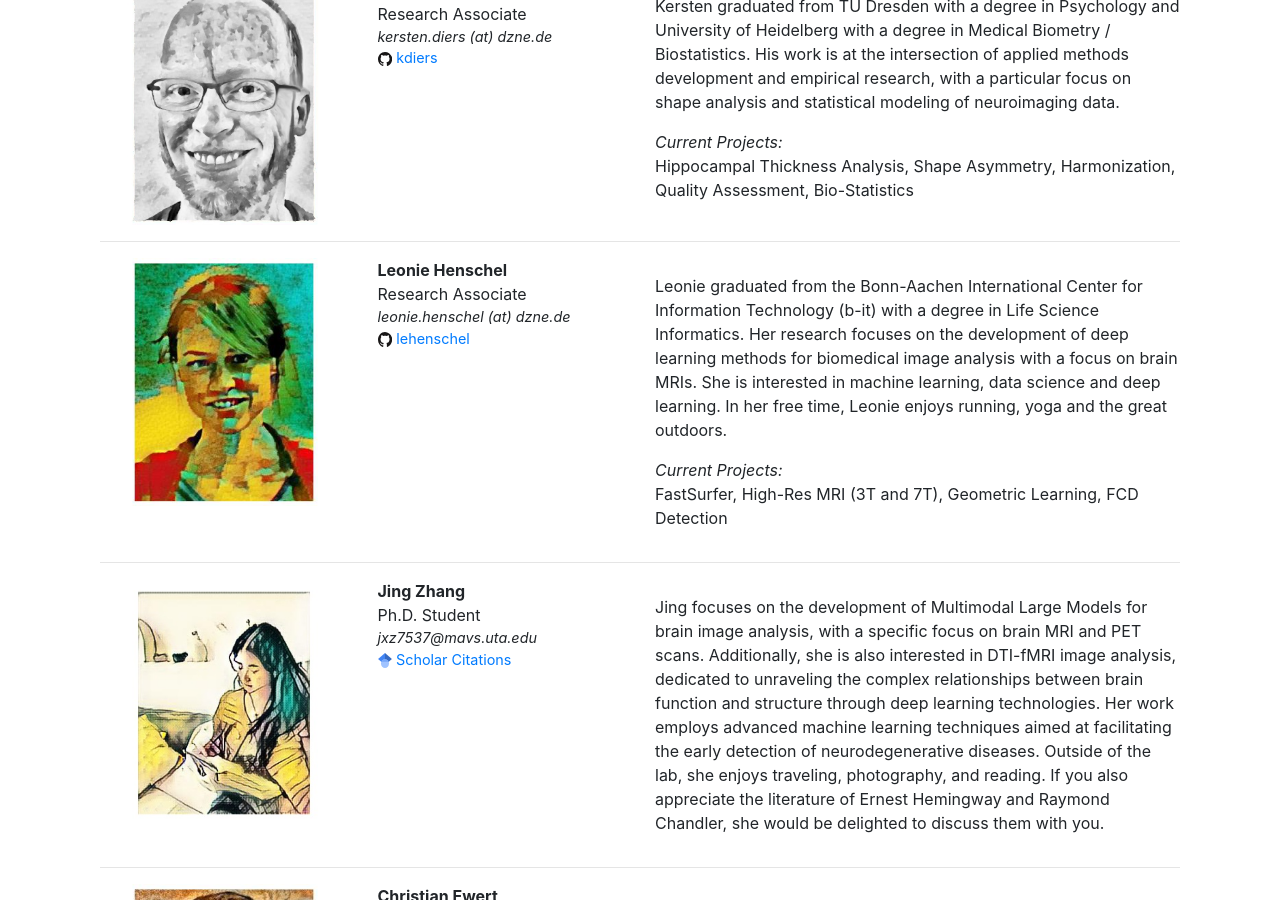
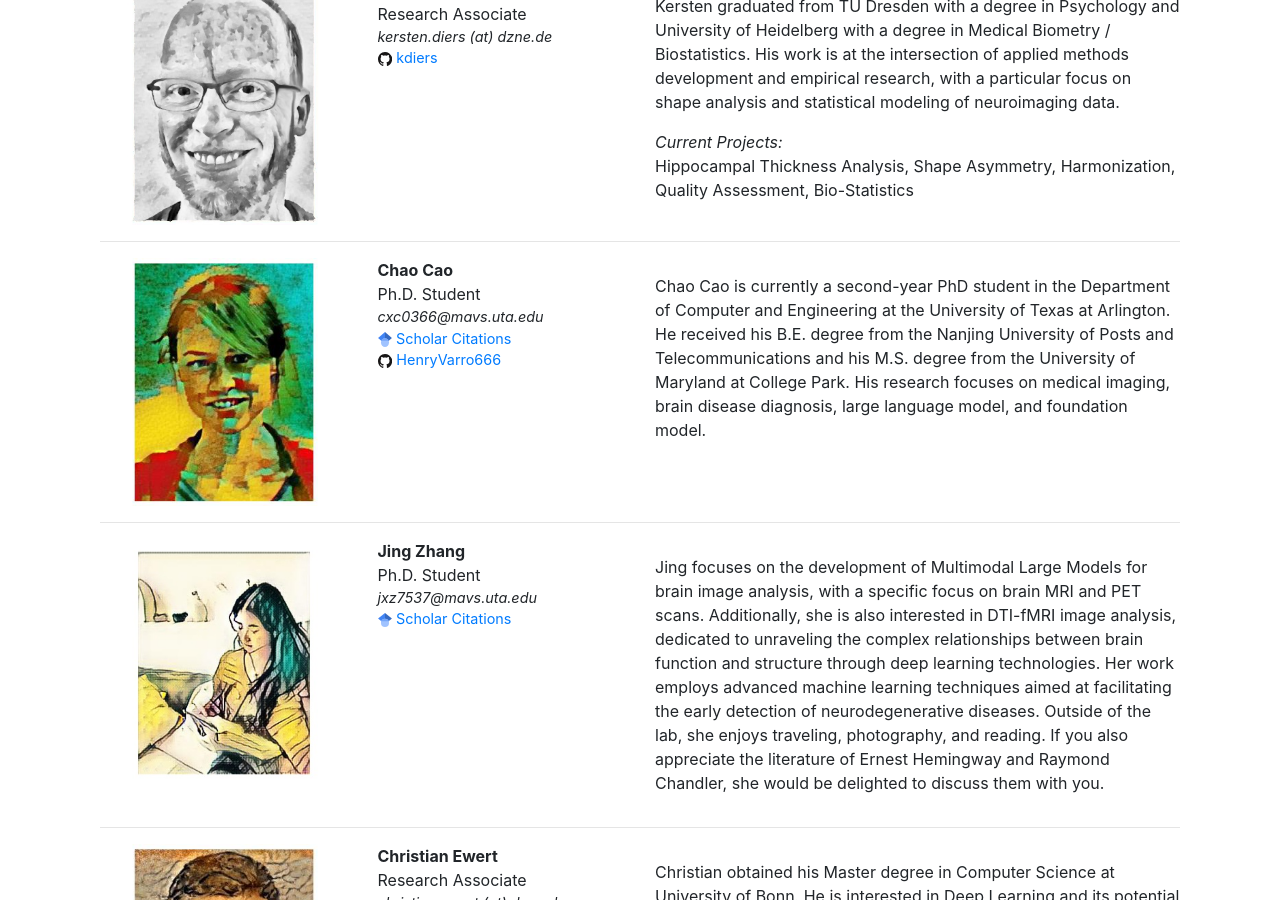
Before and after one commit to Deep-MI/Deep-MI.github.io, a Jekyll site: the page built from members/index.html, in a window 1280 px wide and 900 px high, scrolled down 1541 px. Built offline with Jekyll 4.4.1, drawn with Linux system fonts in a browser that asks for light colours; nearby versions of some CDN libraries; comment, search, counter and statistics services are not loaded.

Commit message:
Update members.yml

```diff
--- a/_data/members.yml
+++ b/_data/members.yml
@@ -65,17 +65,15 @@
   analysis and statistical modeling of neuroimaging data.'
   projects: 'Hippocampal Thickness Analysis, Shape Asymmetry, Harmonization, Quality Assessment, Bio-Statistics'
 
-- name: Leonie Henschel
+- name: Chao Cao
   image: /static/img/members/henschel.jpg
-  position: Research Associate
-  email: leonie.henschel (at) dzne.de
-  github: lehenschel
-  description: 'Leonie graduated from the Bonn-Aachen International Center for Information
-  Technology (b-it) with a degree in Life Science Informatics. Her research focuses on the
-  development of deep learning methods for biomedical image analysis with a focus on brain
-  MRIs. She is interested in machine learning, data science and deep learning. In her free time,
-  Leonie enjoys running, yoga and the great outdoors.'
-  projects: 'FastSurfer, High-Res MRI (3T and 7T), Geometric Learning, FCD Detection'
+  position: Ph.D. Student
+  email: cxc0366@mavs.uta.edu
+  github: HenryVarro666
+  scholar: NJWMZBsAAAAJ
+  description: 'Chao Cao is currently a second-year PhD student in the Department of Computer and Engineering at the University of Texas at Arlington.
+  He received his B.E. degree from the Nanjing University of Posts and Telecommunications and his M.S. degree from the University of Maryland at College Park.
+  His research focuses on medical imaging, brain disease diagnosis, large language model, and foundation model.'
 
 - name: Jing Zhang
   image: /static/img/members/JingZhang.jpg
```
